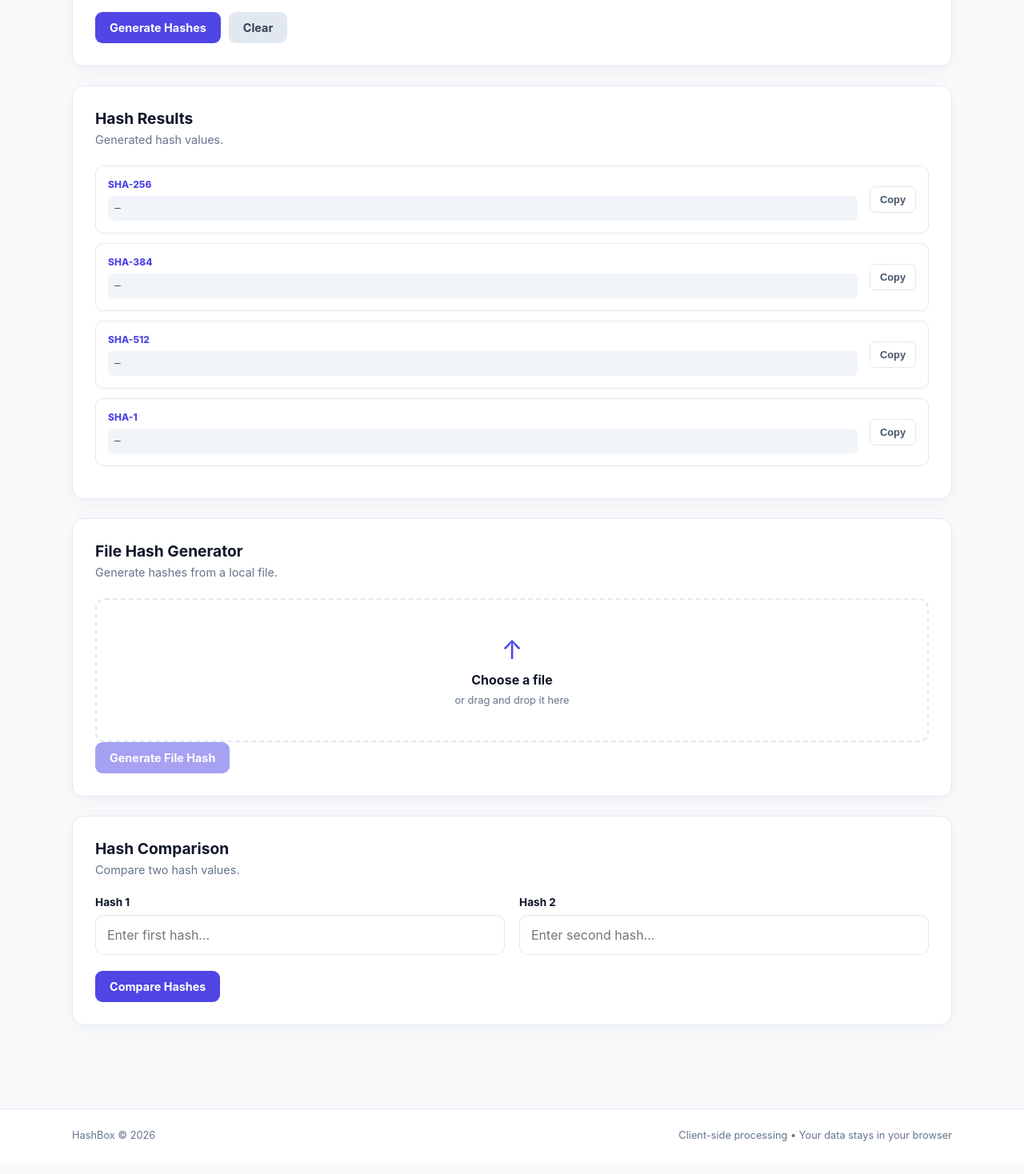
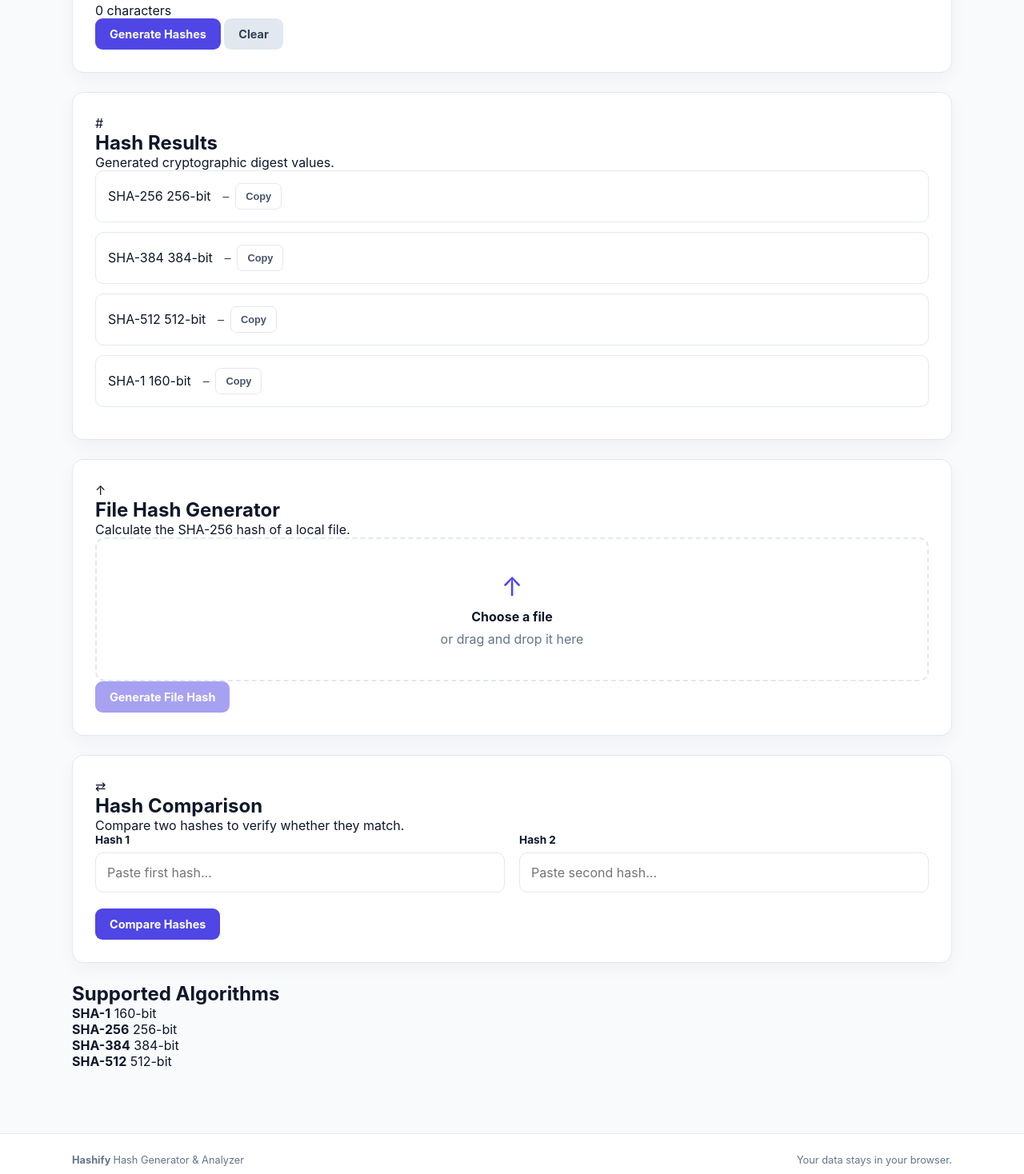
Before and after one commit to pokhrelsamir/Hashify, a plain HTML site: page index.html in a window 1280 px wide. Shown: the part 672-2140 px from the top of the page at 80% size. Drawn offline with Linux system fonts and the light colour scheme.

Commit message:
HTML File Code Modification

```diff
--- a/index.html
+++ b/index.html
@@ -7,67 +7,111 @@
         content="width=device-width, initial-scale=1.0"
     >
 
-    <title>HashBox — Hash Generator</title>
+    <meta
+        name="description"
+        content="Hashify is a client-side hash generator and analyzer for text and files."
+    >
+
+    <title>Hashify — Hash Generator & Analyzer</title>
 
     <link rel="stylesheet" href="css/style.css">
 </head>
 
 <body>
 
-    <!-- Header -->
+    <!-- ================================
+         Header
+    ================================= -->
+
     <header class="header">
+
         <div class="container header-content">
 
             <a href="#" class="logo">
-                <span class="logo-icon">#</span>
-                <span>HashBox</span>
+
+                <span class="logo-mark">
+                    H
+                </span>
+
+                <span class="logo-text">
+                    Hashify
+                </span>
+
             </a>
 
-            <span class="header-label">
-                Developer Security Tool
-            </span>
+
+            <div class="header-right">
+
+                <span class="status-dot"></span>
+
+                <span>
+                    Client-side processing
+                </span>
+
+            </div>
 
         </div>
+
     </header>
 
 
-    <!-- Main -->
+    <!-- ================================
+         Main
+    ================================= -->
+
     <main class="main">
 
         <div class="container">
 
-            <!-- Hero -->
+
+            <!-- ================================
+                 Hero
+            ================================= -->
+
             <section class="hero">
 
                 <div class="hero-badge">
-                    🔐 Client-Side Hash Generator
+                    Developer Security Tool
                 </div>
 
+
                 <h1>
-                    Generate <span>Secure Hashes</span>
-                    Instantly
+                    Generate hashes.
+                    <span>Verify data.</span>
                 </h1>
 
+
                 <p>
-                    Generate cryptographic hashes from text or files
+                    Generate cryptographic hashes from text and files
                     directly in your browser.
                 </p>
 
             </section>
 
 
-            <!-- Hash Generator -->
+
+            <!-- ================================
+                 Text Hash Generator
+            ================================= -->
+
             <section class="card">
 
-                <div class="card-header">
+                <div class="section-heading">
+
+                    <div class="section-icon">
+                        Aa
+                    </div>
 
                     <div>
-                        <h2>Text Hash Generator</h2>
+
+                        <h2>
+                            Text Hash Generator
+                        </h2>
 
                         <p>
-                            Enter text below to generate multiple
-                            hash values.
+                            Enter text to generate cryptographic hashes.
                         </p>
+
                     </div>
 
                 </div>
@@ -76,19 +120,27 @@
                 <div class="input-group">
 
                     <label for="textInput">
-                        Input Text
+                        Input
                     </label>
 
                     <textarea
                         id="textInput"
-                        placeholder="Enter text to hash..."
-                        rows="6"
+                        placeholder="Type or paste your text here..."
+                        spellcheck="false"
                     ></textarea>
+
+                    <div class="input-footer">
+
+                        <span id="characterCount">
+                            0 characters
+                        </span>
+
+                    </div>
 
                 </div>
 
 
-                <div class="actions">
+                <div class="action-row">
 
                     <button
                         id="generateBtn"
@@ -96,6 +148,7 @@
                     >
                         Generate Hashes
                     </button>
+
 
                     <button
                         id="clearBtn"
@@ -109,20 +162,32 @@
             </section>
 
 
-            <!-- Hash Results -->
+
+            <!-- ================================
+                 Hash Results
+            ================================= -->
+
             <section
-                class="card results-card"
                 id="resultsSection"
+                class="card"
             >
 
-                <div class="card-header">
+                <div class="section-heading">
+
+                    <div class="section-icon">
+                        #
+                    </div>
 
                     <div>
-                        <h2>Hash Results</h2>
+
+                        <h2>
+                            Hash Results
+                        </h2>
 
                         <p>
-                            Generated hash values.
+                            Generated cryptographic digest values.
                         </p>
+
                     </div>
 
                 </div>
@@ -130,102 +195,154 @@
 
                 <div class="hash-list">
 
+
                     <!-- SHA-256 -->
+
                     <div class="hash-item">
 
-                        <div class="hash-info">
+                        <div class="hash-meta">
 
-                            <span class="hash-name">
+                            <span class="hash-algorithm">
                                 SHA-256
                             </span>
+
+                            <span class="hash-length">
+                                256-bit
+                            </span>
+
+                        </div>
+
+
+                        <div class="hash-output">
 
                             <code id="sha256Result">
                                 —
                             </code>
 
+
+                            <button
+                                class="copy-btn"
+                                data-target="sha256Result"
+                                title="Copy hash"
+                            >
+                                Copy
+                            </button>
+
                         </div>
-
-                        <button
-                            class="copy-btn"
-                            data-target="sha256Result"
-                        >
-                            Copy
-                        </button>
 
                     </div>
 
 
+
                     <!-- SHA-384 -->
+
                     <div class="hash-item">
 
-                        <div class="hash-info">
+                        <div class="hash-meta">
 
-                            <span class="hash-name">
+                            <span class="hash-algorithm">
                                 SHA-384
                             </span>
+
+                            <span class="hash-length">
+                                384-bit
+                            </span>
+
+                        </div>
+
+
+                        <div class="hash-output">
 
                             <code id="sha384Result">
                                 —
                             </code>
 
+
+                            <button
+                                class="copy-btn"
+                                data-target="sha384Result"
+                                title="Copy hash"
+                            >
+                                Copy
+                            </button>
+
                         </div>
-
-                        <button
-                            class="copy-btn"
-                            data-target="sha384Result"
-                        >
-                            Copy
-                        </button>
 
                     </div>
 
 
+
                     <!-- SHA-512 -->
+
                     <div class="hash-item">
 
-                        <div class="hash-info">
+                        <div class="hash-meta">
 
-                            <span class="hash-name">
+                            <span class="hash-algorithm">
                                 SHA-512
                             </span>
+
+                            <span class="hash-length">
+                                512-bit
+                            </span>
+
+                        </div>
+
+
+                        <div class="hash-output">
 
                             <code id="sha512Result">
                                 —
                             </code>
 
+
+                            <button
+                                class="copy-btn"
+                                data-target="sha512Result"
+                                title="Copy hash"
+                            >
+                                Copy
+                            </button>
+
                         </div>
-
-                        <button
-                            class="copy-btn"
-                            data-target="sha512Result"
-                        >
-                            Copy
-                        </button>
 
                     </div>
 
 
+
                     <!-- SHA-1 -->
+
                     <div class="hash-item">
 
-                        <div class="hash-info">
+                        <div class="hash-meta">
 
-                            <span class="hash-name">
+                            <span class="hash-algorithm">
                                 SHA-1
                             </span>
+
+                            <span class="hash-length">
+                                160-bit
+                            </span>
+
+                        </div>
+
+
+                        <div class="hash-output">
 
                             <code id="sha1Result">
                                 —
                             </code>
 
+
+                            <button
+                                class="copy-btn"
+                                data-target="sha1Result"
+                                title="Copy hash"
+                            >
+                                Copy
+                            </button>
+
                         </div>
-
-                        <button
-                            class="copy-btn"
-                            data-target="sha1Result"
-                        >
-                            Copy
-                        </button>
 
                     </div>
 
@@ -234,17 +351,29 @@
             </section>
 
 
-            <!-- File Hashing -->
+
+            <!-- ================================
+                 File Hash Generator
+            ================================= -->
+
             <section class="card">
 
-                <div class="card-header">
+                <div class="section-heading">
+
+                    <div class="section-icon">
+                        ↑
+                    </div>
 
                     <div>
-                        <h2>File Hash Generator</h2>
+
+                        <h2>
+                            File Hash Generator
+                        </h2>
 
                         <p>
-                            Generate hashes from a local file.
+                            Calculate the SHA-256 hash of a local file.
                         </p>
+
                     </div>
 
                 </div>
@@ -257,18 +386,21 @@
                         id="fileInput"
                     >
 
+
                     <label for="fileInput">
-                        <span class="upload-icon">
+
+                        <div class="upload-icon">
                             ↑
-                        </span>
+                        </div>
 
                         <strong>
                             Choose a file
                         </strong>
 
-                        <small>
+                        <span>
                             or drag and drop it here
-                        </small>
+                        </span>
+
                     </label>
 
                 </div>
@@ -280,13 +412,28 @@
                 >
 
                     <div>
-                        <span>File</span>
-                        <strong id="fileName">—</strong>
+
+                        <span>
+                            File
+                        </span>
+
+                        <strong id="fileName">
+                            —
+                        </strong>
+
                     </div>
 
+
                     <div>
-                        <span>Size</span>
-                        <strong id="fileSize">—</strong>
+
+                        <span>
+                            Size
+                        </span>
+
+                        <strong id="fileSize">
+                            —
+                        </strong>
+
                     </div>
 
                 </div>
@@ -306,11 +453,18 @@
                     class="file-result hidden"
                 >
 
-                    <span>SHA-256</span>
+                    <div>
 
-                    <code id="fileHash">
-                        —
-                    </code>
+                        <span>
+                            SHA-256
+                        </span>
+
+                        <code id="fileHash">
+                            —
+                        </code>
+
+                    </div>
+
 
                     <button
                         class="copy-btn"
@@ -324,23 +478,36 @@
             </section>
 
 
-            <!-- Hash Comparison -->
+
+            <!-- ================================
+                 Hash Comparison
+            ================================= -->
+
             <section class="card">
 
-                <div class="card-header">
+                <div class="section-heading">
+
+                    <div class="section-icon">
+                        ⇄
+                    </div>
 
                     <div>
-                        <h2>Hash Comparison</h2>
+
+                        <h2>
+                            Hash Comparison
+                        </h2>
 
                         <p>
-                            Compare two hash values.
+                            Compare two hashes to verify whether they match.
                         </p>
+
                     </div>
 
                 </div>
 
 
                 <div class="comparison-grid">
+
 
                     <div class="input-group">
 
@@ -351,7 +518,8 @@
                         <input
                             type="text"
                             id="hashOne"
-                            placeholder="Enter first hash..."
+                            placeholder="Paste first hash..."
+                            spellcheck="false"
                         >
 
                     </div>
@@ -366,7 +534,8 @@
                         <input
                             type="text"
                             id="hashTwo"
-                            placeholder="Enter second hash..."
+                            placeholder="Paste second hash..."
+                            spellcheck="false"
                         >
 
                     </div>
@@ -389,31 +558,88 @@
 
             </section>
 
+
+
+            <!-- ================================
+                 Supported Algorithms
+            ================================= -->
+
+            <section class="algorithms">
+
+                <h2>
+                    Supported Algorithms
+                </h2>
+
+
+                <div class="algorithm-grid">
+
+                    <div class="algorithm">
+                        <strong>SHA-1</strong>
+                        <span>160-bit</span>
+                    </div>
+
+                    <div class="algorithm">
+                        <strong>SHA-256</strong>
+                        <span>256-bit</span>
+                    </div>
+
+                    <div class="algorithm">
+                        <strong>SHA-384</strong>
+                        <span>384-bit</span>
+                    </div>
+
+                    <div class="algorithm">
+                        <strong>SHA-512</strong>
+                        <span>512-bit</span>
+                    </div>
+
+                </div>
+
+            </section>
+
         </div>
 
     </main>
 
 
-    <!-- Footer -->
+
+    <!-- ================================
+         Footer
+    ================================= -->
+
     <footer class="footer">
 
-        <div class="container">
+        <div class="container footer-content">
+
+            <div>
+
+                <strong>
+                    Hashify
+                </strong>
+
+                <span>
+                    Hash Generator & Analyzer
+                </span>
+
+            </div>
+
 
             <p>
-                HashBox © 2026
+                Your data stays in your browser.
             </p>
-
-            <span>
-                Client-side processing • Your data stays in your browser
-            </span>
 
         </div>
 
     </footer>
 
 
+
+    <!-- JavaScript -->
+
     <script src="js/hash.js"></script>
+
     <script src="js/fileHash.js"></script>
+
     <script src="js/app.js"></script>
 
 </body>
```
